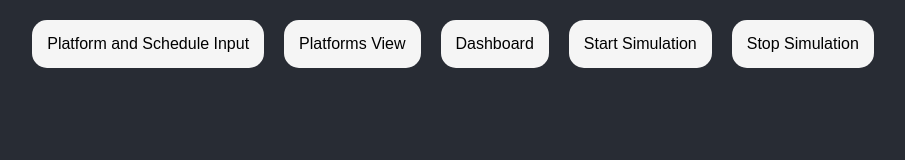
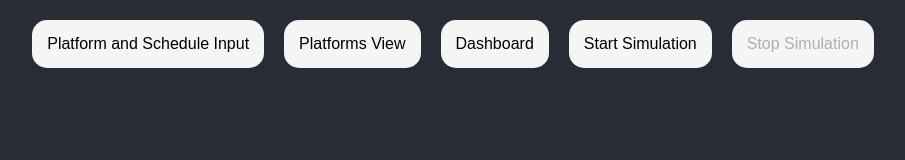
Before and after one commit to Jagadish1211/Assignment-HV, a React (Create React App) app: page / in a window 1280 px wide. Both pictures are taken after a click on the button "Platforms View". Shown: the top 160 px of the page, without its empty margins (187-1092 px from the left). Built offline with nearby package versions, Linux system fonts and the light colour scheme; the HTML template or start-up script is replaced by a standard one.

Commit message:
Disabled tab view buttons when in simulation

```diff
--- a/src/Components/TabView/index.js
+++ b/src/Components/TabView/index.js
@@ -6,6 +6,7 @@ import { startSimulationAction, stopSimulationAction } from "../../features/simu
 const TabView = () => {
   const dispatch = useDispatch();
   const activeTabView = useSelector((state) => state.tabViews.activeTabView);
+  const simulationActive = useSelector((state) => state.simulationControl.simulationActive);
 
   const handleTabSelection = (tabInfo) => {
     dispatch(selectTabView(tabInfo));
@@ -22,10 +23,10 @@ const TabView = () => {
   const SimulationControls = () => {
     return activeTabView === "Platforms" ? (
       <>
-        <button className="tab" onClick={handleStartSimulation}>
+        <button className="tab" disabled={simulationActive} onClick={handleStartSimulation}>
           Start Simulation
         </button>
-        <button className="tab" onClick={handleStopSimulation}>
+        <button className="tab" disabled={!simulationActive} onClick={handleStopSimulation}>
           Stop Simulation
         </button>
       </>
@@ -38,14 +39,15 @@ const TabView = () => {
     <div className="tab-view">
       <button
         className="tab"
+        disabled={simulationActive}
         onClick={() => handleTabSelection("Platform and Schedule Input")}
       >
         Platform and Schedule Input
       </button>
-      <button className="tab" onClick={() => handleTabSelection("Platforms")}>
+      <button className="tab" disabled={simulationActive} onClick={() => handleTabSelection("Platforms")}>
         Platforms View
       </button>
-      <button className="tab" onClick={() => handleTabSelection("Dashboard")}>
+      <button className="tab" disabled={simulationActive} onClick={() => handleTabSelection("Dashboard")}>
         Dashboard
       </button>
 
```
